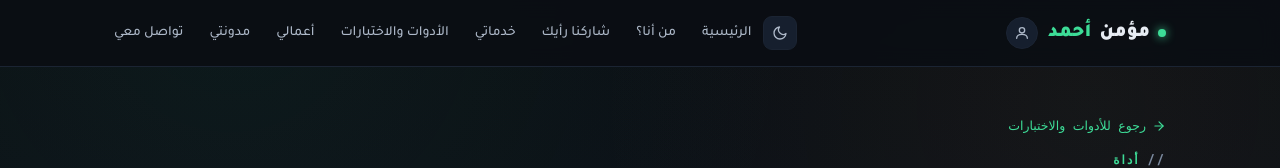
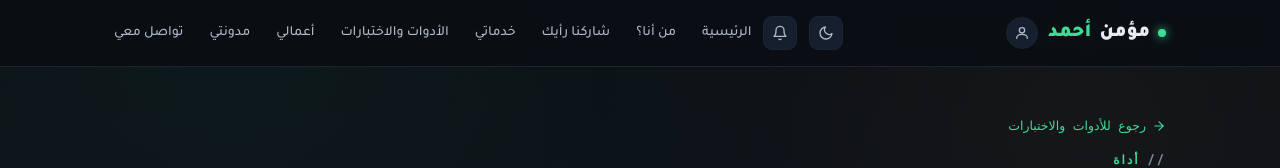
Before and after one commit to Moame6n/Moamen-portfolio, a website: page tools/_BASE.html in a window 1280 px wide. Shown: the top 168 px of the page. Drawn offline with nearby package versions, Linux system fonts and the light colour scheme; no server answers.

Commit message:
Add notification button to the base HTML

```diff
--- a/tools/_BASE.html
+++ b/tools/_BASE.html
@@ -64,6 +64,9 @@
       <svg class="icon-moon" xmlns="http://www.w3.org/2000/svg" viewBox="0 0 24 24" fill="none" stroke="currentColor" stroke-width="2" stroke-linecap="round" stroke-linejoin="round"><path d="M21 12.79A9 9 0 1 1 11.21 3 7 7 0 0 0 21 12.79z"/></svg>
       <svg class="icon-sun" xmlns="http://www.w3.org/2000/svg" viewBox="0 0 24 24" fill="none" stroke="currentColor" stroke-width="2" stroke-linecap="round" stroke-linejoin="round"><circle cx="12" cy="12" r="5"/><line x1="12" y1="1" x2="12" y2="3"/><line x1="12" y1="21" x2="12" y2="23"/><line x1="4.22" y1="4.22" x2="5.64" y2="5.64"/><line x1="18.36" y1="18.36" x2="19.78" y2="19.78"/><line x1="1" y1="12" x2="3" y2="12"/><line x1="21" y1="12" x2="23" y2="12"/><line x1="4.22" y1="19.78" x2="5.64" y2="18.36"/><line x1="18.36" y1="5.64" x2="19.78" y2="4.22"/></svg>
     </button>
+    <button class="notify-bell-btn" id="notifyBellBtn" title="فعّل الإشعارات">
+      <svg xmlns="http://www.w3.org/2000/svg" viewBox="0 0 24 24" fill="none" stroke="currentColor" stroke-width="2" stroke-linecap="round" stroke-linejoin="round"><path d="M18 8A6 6 0 0 0 6 8c0 7-3 9-3 9h18s-3-2-3-9"/><path d="M13.73 21a2 2 0 0 1-3.46 0"/></svg>
+    </button>
     <button class="navtoggle" onclick="document.getElementById('mainNav').classList.toggle('open')">☰</button>
     <nav id="mainNav">
       <a href="/#home">الرئيسية</a>
```
